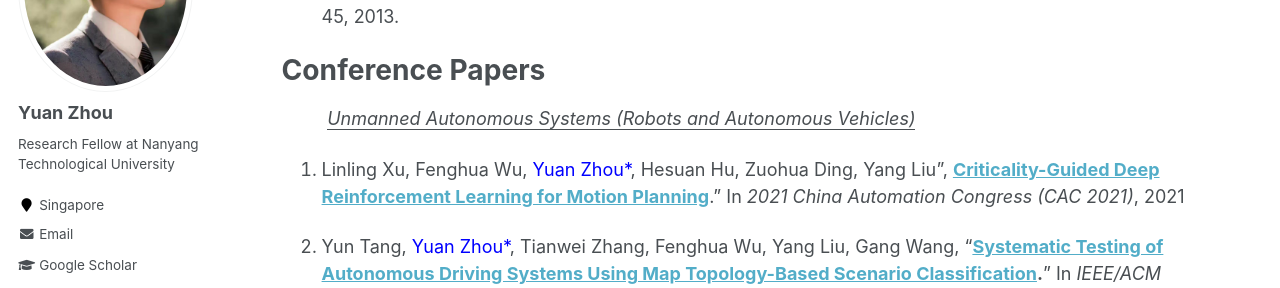
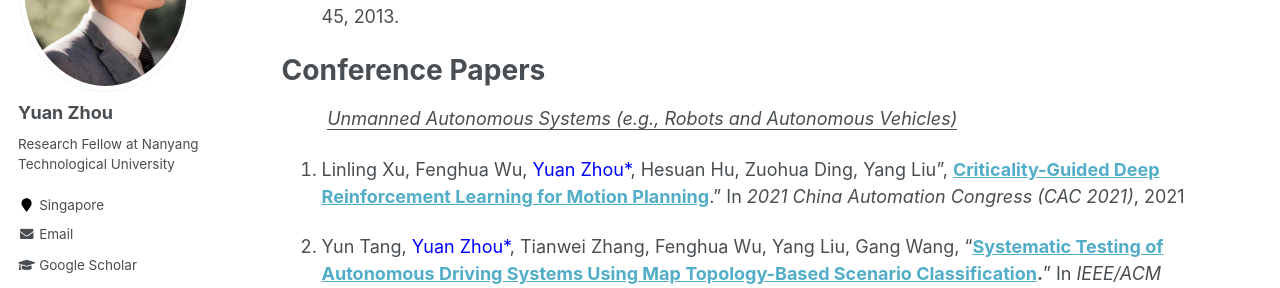
Before and after one commit to yuanzhou-yzhou/yuanzhou-yzhou.github.io, a Jekyll site: the page built from _pages/publications.md, in a window 1280 px wide and 900 px high, scrolled down 1999 px. Shown: the part 152-440 px from the top of the window. Built offline with Jekyll 4.4.1, drawn with Linux system fonts in a browser that asks for light colours; some web fonts are replaced; comment, search, counter and statistics services are not loaded.

```diff
--- a/_pages/publications.md
+++ b/_pages/publications.md
@@ -67,7 +67,7 @@ Name marked with * implies that I am the corresponding author.
 ======
 
 &nbsp;&nbsp;&nbsp;&nbsp;&nbsp;&nbsp;&nbsp;&nbsp;
-*<u>Unmanned Autonomous Systems (Robots and Autonomous Vehicles)</u>*
+*<u>Unmanned Autonomous Systems (e.g., Robots and Autonomous Vehicles)</u>*
 
 1. Linling Xu, Fenghua Wu, <span style="color:blue">Yuan Zhou\*</span>, Hesuan Hu, Zuohua Ding, Yang Liu", **[Criticality-Guided Deep Reinforcement Learning for Motion Planning](https://yuanzhou-yzhou.github.io/files/DRL_for_motion_planning.pdf)**." In *2021 China Automation Congress (CAC 2021)*, 2021
 
```
